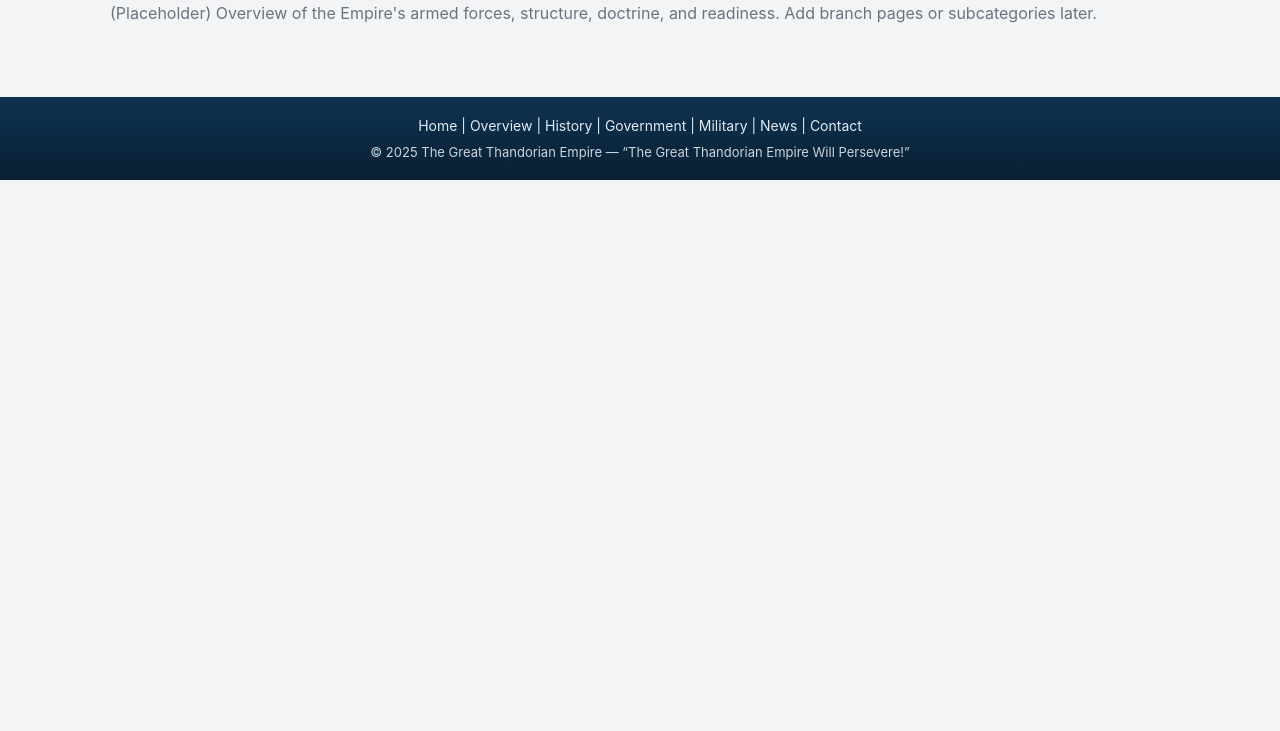
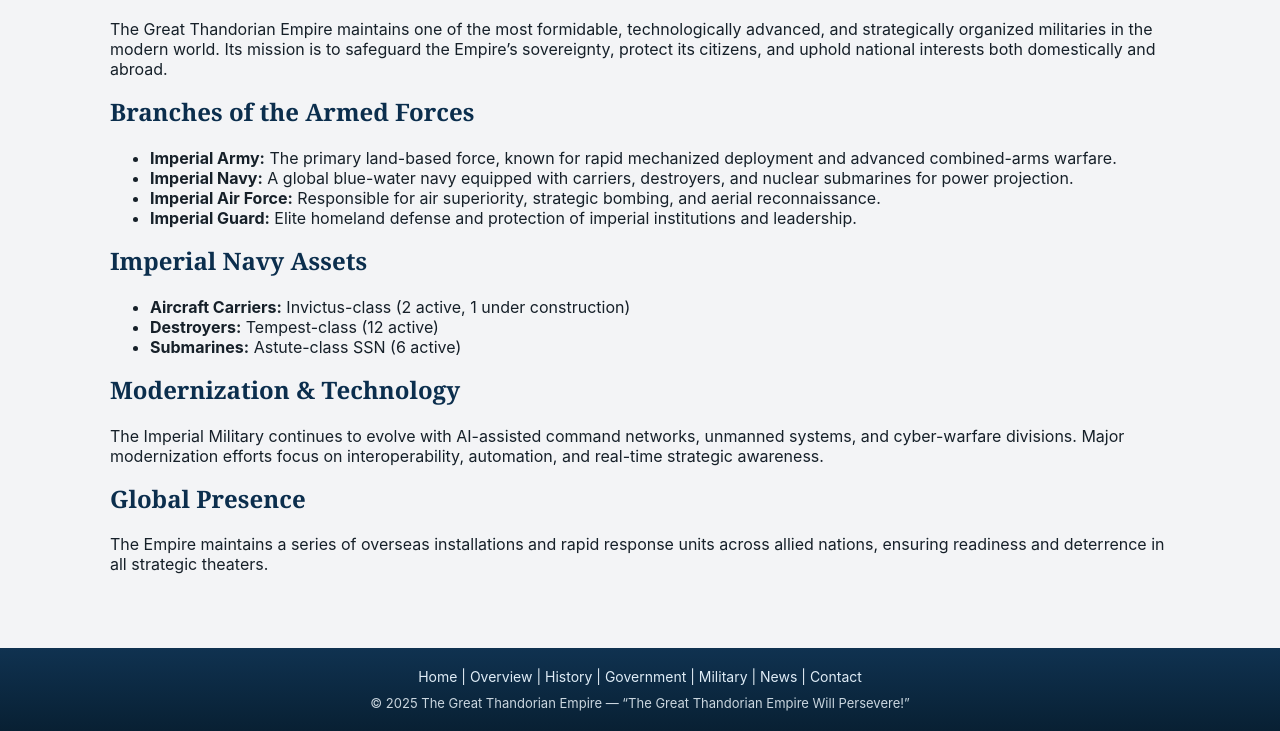
Before and after one commit to Bdwag21/great-thandoria-site, a plain HTML site: page military.html in a window 1280 px wide. Shown: the part 156-887 px from the top of the page. Before the commit the page ends 800 px from the top, so only its background shows below. Drawn offline with Linux system fonts and the light colour scheme.

Commit message:
Update military.html

```diff
--- a/military.html
+++ b/military.html
@@ -12,8 +12,45 @@
 
   <main class="container">
     <section>
-      <h2>Military</h2>
-      <p class="muted">(Placeholder) Overview of the Empire's armed forces, structure, doctrine, and readiness. Add branch pages or subcategories later.</p>
+      <h1>Military of the Great Thandorian Empire</h1>
+      <p>
+        The Great Thandorian Empire maintains one of the most formidable, technologically advanced, and strategically organized militaries in the modern world.
+        Its mission is to safeguard the Empire’s sovereignty, protect its citizens, and uphold national interests both domestically and abroad.
+      </p>
+    </section>
+
+    <section>
+      <h2>Branches of the Armed Forces</h2>
+      <ul>
+        <li><strong>Imperial Army:</strong> The primary land-based force, known for rapid mechanized deployment and advanced combined-arms warfare.</li>
+        <li><strong>Imperial Navy:</strong> A global blue-water navy equipped with carriers, destroyers, and nuclear submarines for power projection.</li>
+        <li><strong>Imperial Air Force:</strong> Responsible for air superiority, strategic bombing, and aerial reconnaissance.</li>
+        <li><strong>Imperial Guard:</strong> Elite homeland defense and protection of imperial institutions and leadership.</li>
+      </ul>
+    </section>
+
+    <section>
+      <h2>Imperial Navy Assets</h2>
+      <ul>
+        <li><strong>Aircraft Carriers:</strong> Invictus-class (2 active, 1 under construction)</li>
+        <li><strong>Destroyers:</strong> Tempest-class (12 active)</li>
+        <li><strong>Submarines:</strong> Astute-class SSN (6 active)</li>
+      </ul>
+    </section>
+
+    <section>
+      <h2>Modernization & Technology</h2>
+      <p>
+        The Imperial Military continues to evolve with AI-assisted command networks, unmanned systems, and cyber-warfare divisions.
+        Major modernization efforts focus on interoperability, automation, and real-time strategic awareness.
+      </p>
+    </section>
+
+    <section>
+      <h2>Global Presence</h2>
+      <p>
+        The Empire maintains a series of overseas installations and rapid response units across allied nations, ensuring readiness and deterrence in all strategic theaters.
+      </p>
     </section>
   </main>
 
```
